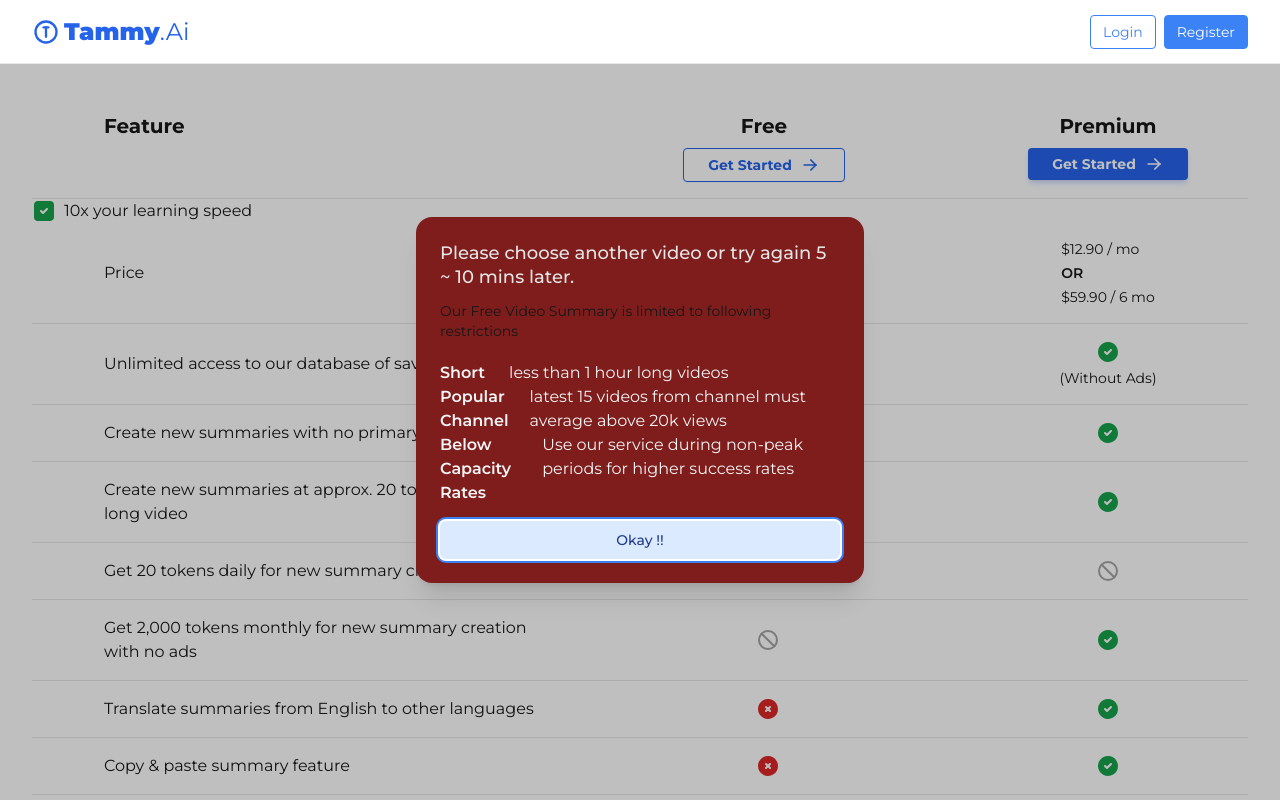
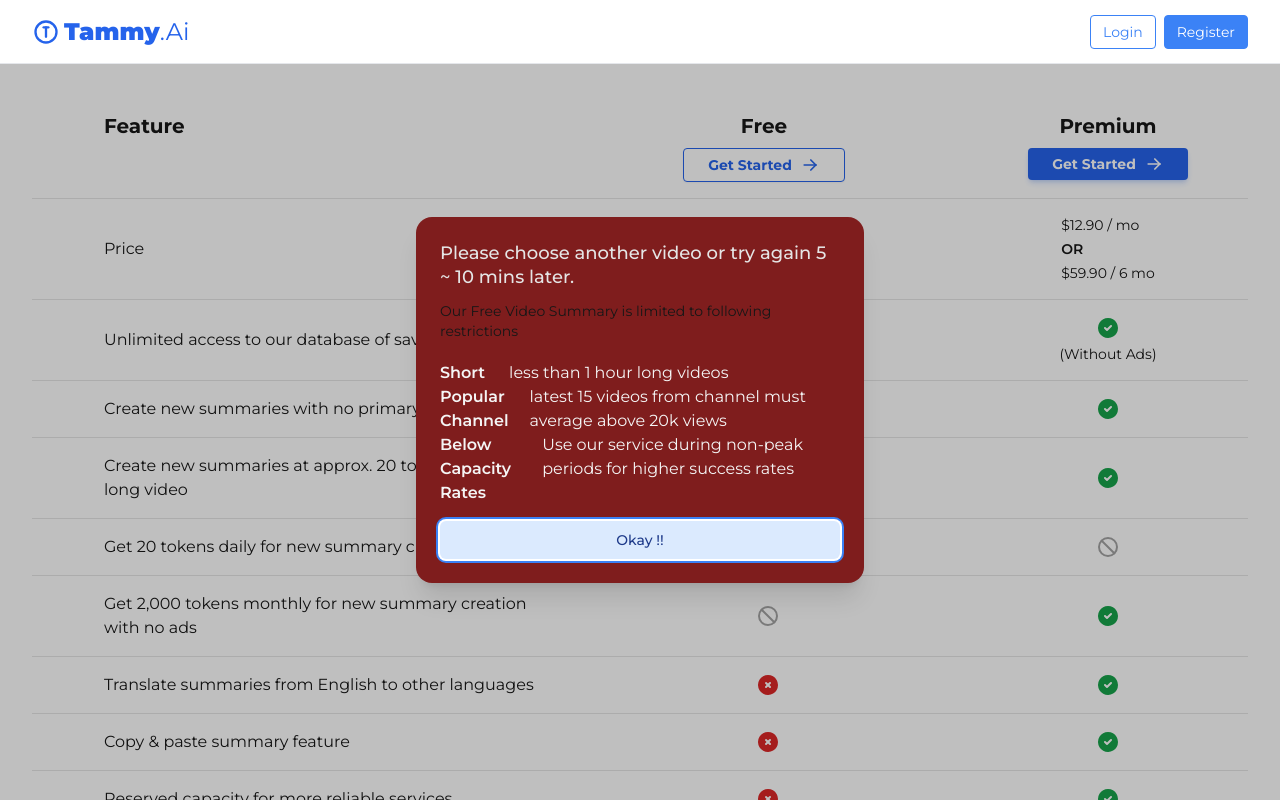
Before and after one commit to zaidakhterr/app-tammy-ai, a Next.js app: page /subscription in a window 1280 px wide. Shown: the top 800 px of the page. Built offline with nearby package versions, Linux system fonts and the light colour scheme.

Commit message:
Selling point

```diff
--- a/pages/subscription.js
+++ b/pages/subscription.js
@@ -212,7 +212,7 @@ export default function Subscription() {
           )}
         </div>
       </div>
-      <SellingPoint />
+
       {data.map(({ free, pro, text }, idx) => {
         return (
           <SubscriptionTableRow free={free} pro={pro} text={text} key={idx} />
```
